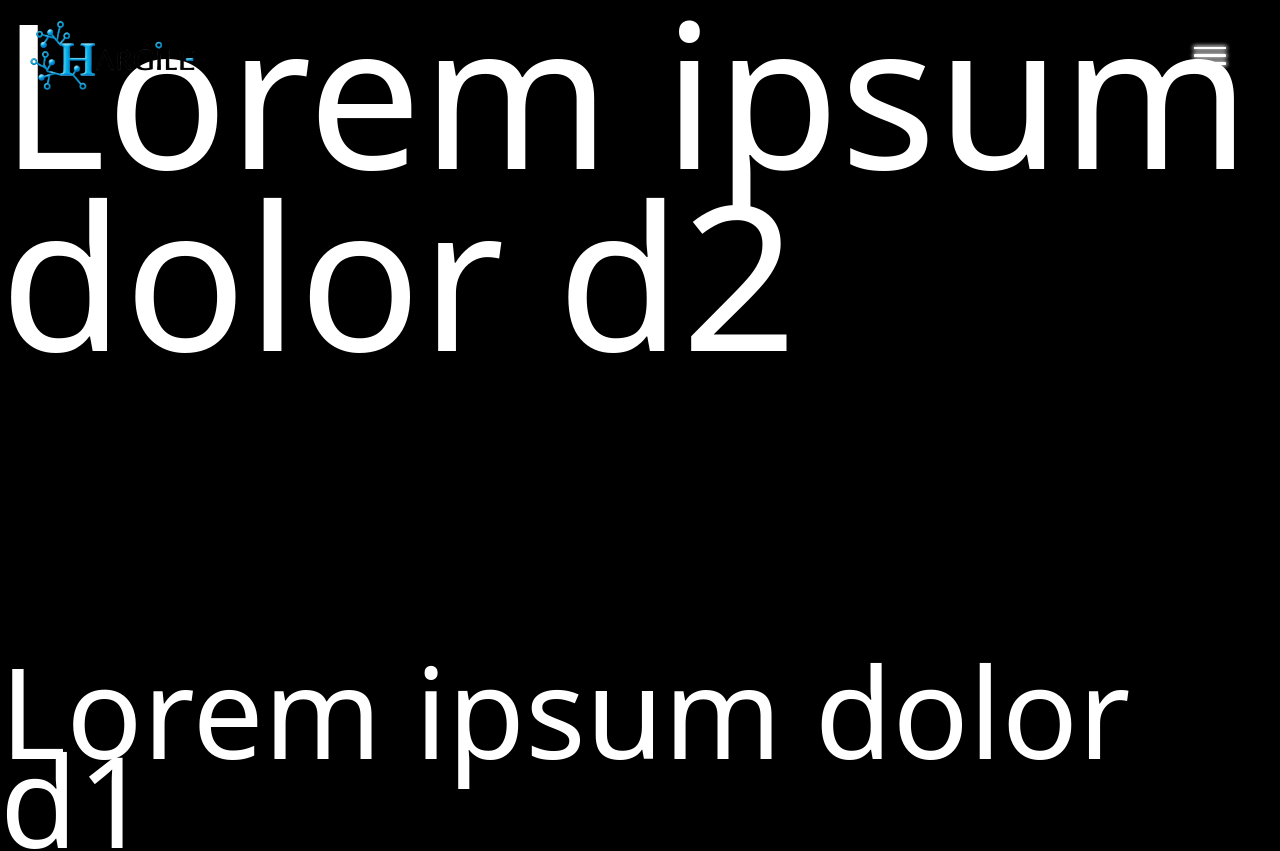
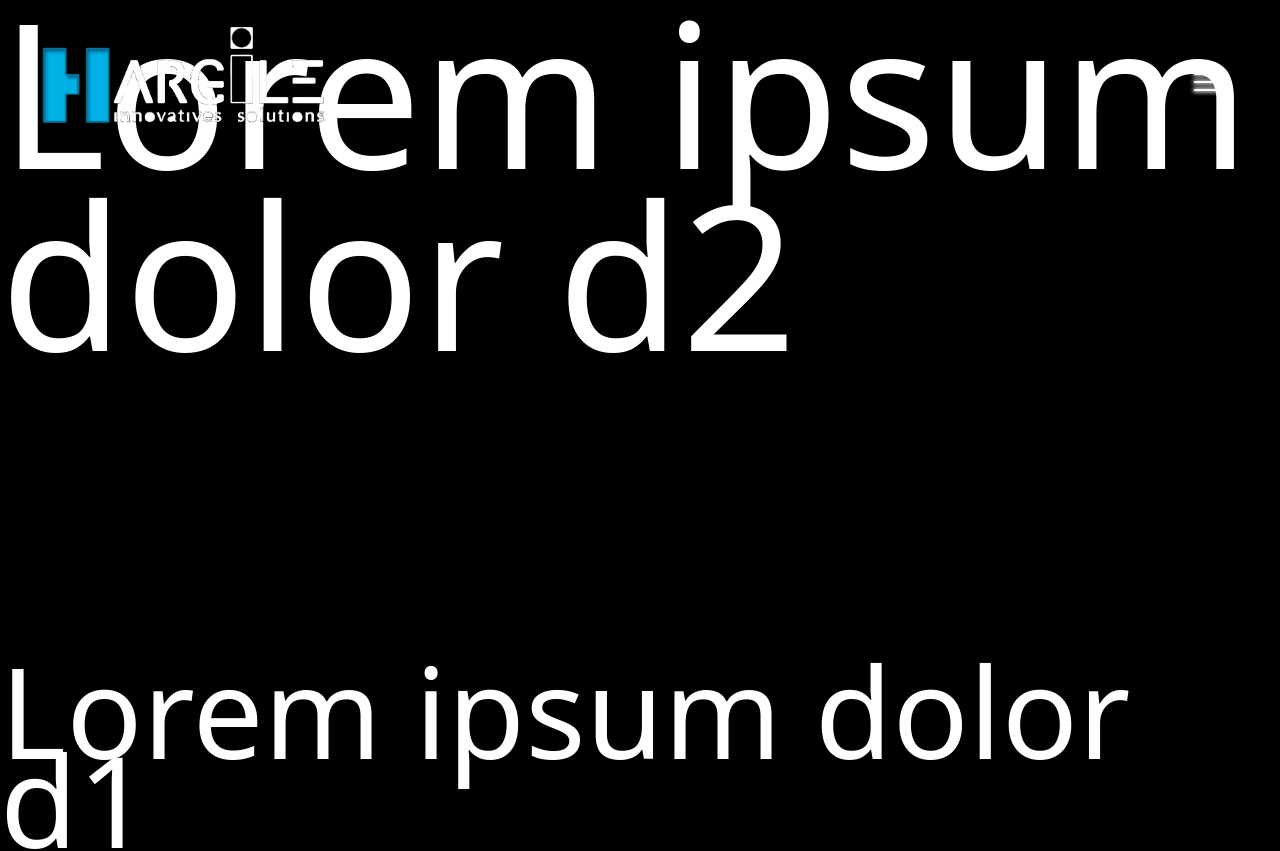
Before and after one commit to DoDesCadeaux/hargile_website, a Next.js app: page /en/typography in a window 1280 px wide. Shown: the top 851 px of the page. Built offline with nearby package versions, Linux system fonts and the light colour scheme.

Commit message:
changed image

```diff
--- a/src/components/navigation/navbar.jsx
+++ b/src/components/navigation/navbar.jsx
@@ -170,9 +170,9 @@ export const Navbar = () => {
                 <div className="navbar__brand">
                     <Link href="/">
                         <OptimizedImage
-                            width="1994" height="974" src="/images/brand/brand_large.png"
+                            width="1754" height="815" src="/images/brand/brand_large.png"
                             alt="Brand Logo"
-                            style={{width: "calc(120px + 5vw)"}}
+                            style={{width: "calc(250px + 5.4vw)"}}
                         />
                     </Link>
                 </div>
```
Also changed, not shown: public/images/brand/brand_large.png.
